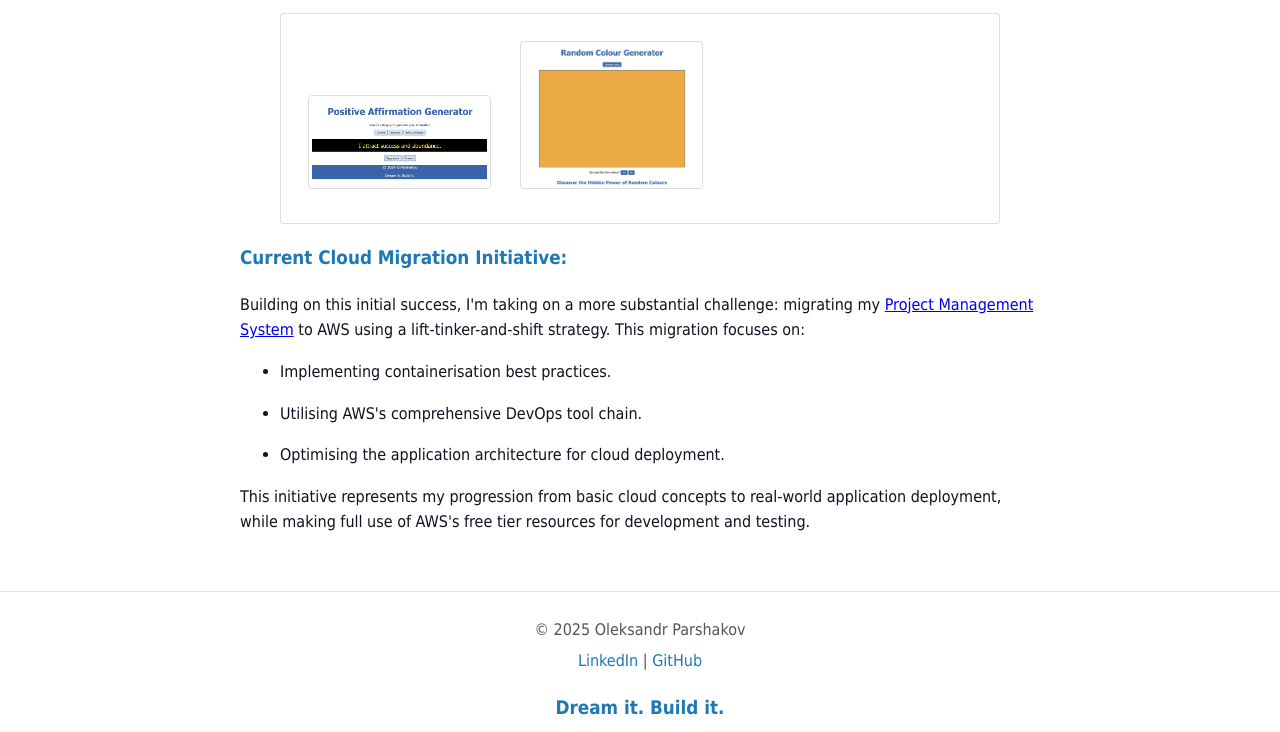
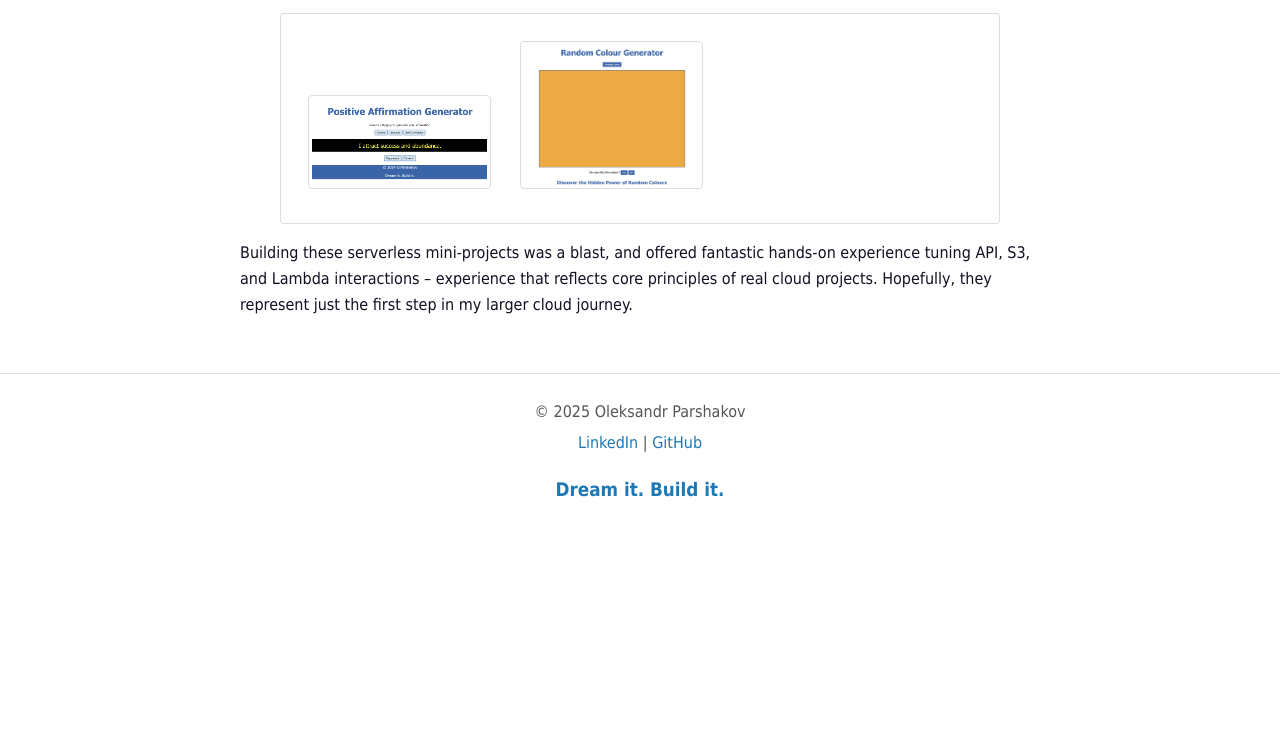
Before and after one commit to lzrdGreen/portfolio, a plain HTML site: page cloud.html in a window 1280 px wide. Shown: the part 643-1375 px from the top of the page. After the commit the page ends 1187 px from the top, so only its background shows below. Drawn offline with Linux system fonts and the light colour scheme.

Commit message:
Inaccuracies corrected

```diff
--- a/cloud.html
+++ b/cloud.html
@@ -36,14 +36,7 @@
         <a target="_blank" href="images/colourgener.png">
           <img src="images/colourgener.png" alt="Random Colour Generator demo page" class="thumb"></a>
     </figure>
-    <h3>Current Cloud Migration Initiative:</h3>
-    <p>Building on this initial success, I'm taking on a more substantial challenge: migrating my <a href='pms.html'>Project Management System</a> to AWS using a lift-tinker-and-shift strategy. This migration focuses on:</p>
-    <ul>
-      <li><p>Implementing containerisation best practices.</p></li>
-      <li><p>Utilising AWS's comprehensive DevOps tool chain.</p></li>
-      <li><p>Optimising the application architecture for cloud deployment.</p></li>
-    </ul>
-    <p>This initiative represents my progression from basic cloud concepts to real-world application deployment, while making full use of AWS's free tier resources for development and testing.</p>
+    <p>Building these serverless mini-projects was a blast, and offered fantastic hands-on experience tuning API, S3, and Lambda interactions – experience that reflects core principles of real cloud projects. Hopefully, they represent just the first step in my larger cloud journey.</p>
   </main>
 
   <footer>
```
Also changed, not shown: index.html (+2 -2 lines), proj.html (+3 -0 lines).
